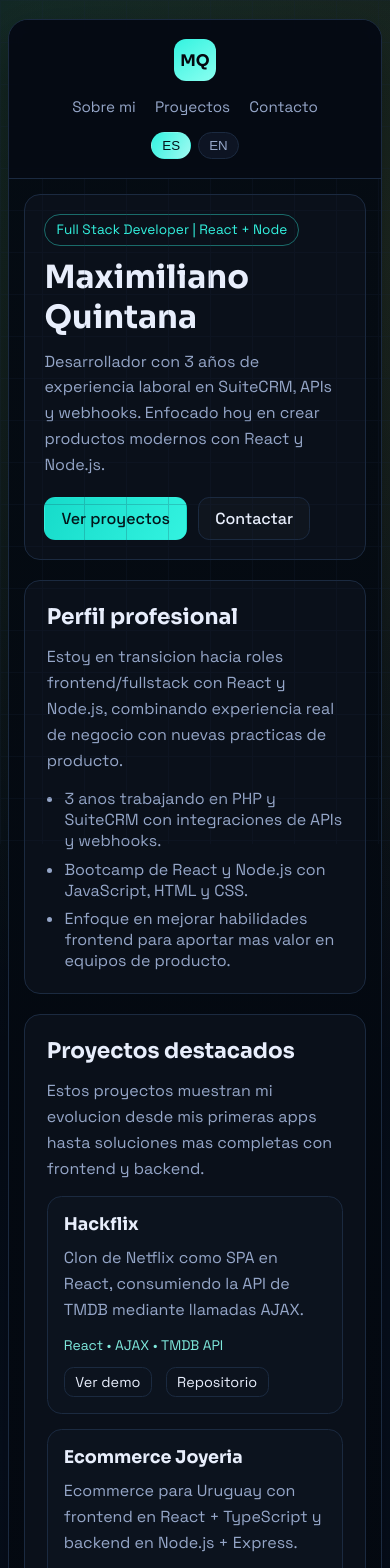
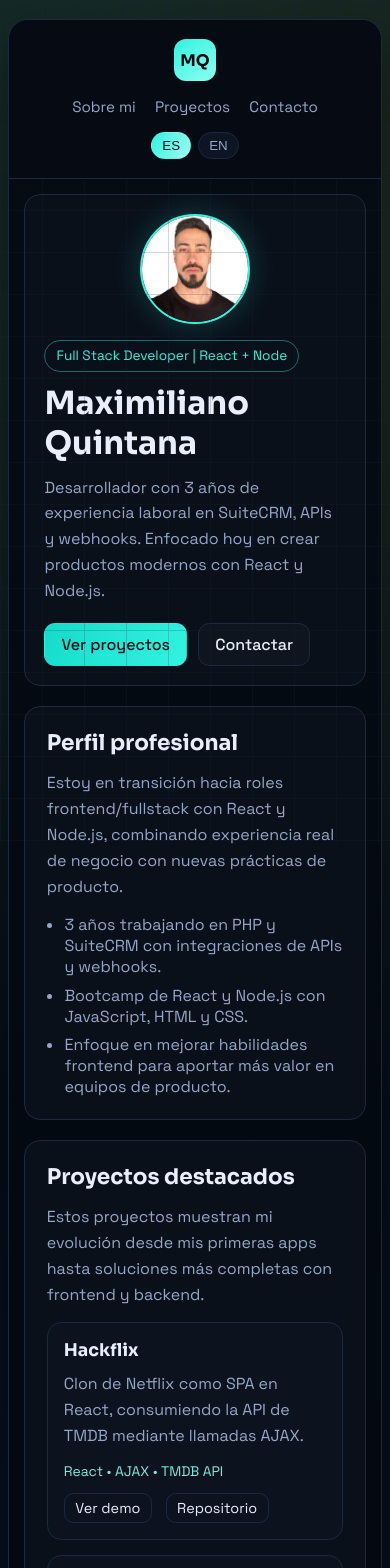
Before and after one commit to kasenawe/kasenawe-portfolio, a React (Vite) app: page / in a window 390 px wide. Shown: the top 1568 px of the page. Built offline with nearby package versions, Linux system fonts and the light colour scheme.

Commit message:
feat: add avatar image to hero section with responsive styling

```diff
--- a/src/components/HeroSection.tsx
+++ b/src/components/HeroSection.tsx
@@ -1,4 +1,5 @@
 import type { Copy } from "../types/portfolio";
+import avatarImg from "../assets/avatar.jpg";
 
 type Props = {
   hero: Copy["hero"];
@@ -7,6 +8,7 @@ type Props = {
 export function HeroSection({ hero }: Props) {
   return (
     <section className="hero-section">
+      <img className="hero-avatar" src={avatarImg} alt={hero.title} />
       <p className="hero-badge">{hero.badge}</p>
       <h1>{hero.title}</h1>
       <p className="hero-subtitle">{hero.subtitle}</p>
--- a/src/i18n/copy.ts
+++ b/src/i18n/copy.ts
@@ -18,17 +18,17 @@ export const copyByLanguage: Record<Language, Copy> = {
     about: {
       title: "Perfil profesional",
       intro:
-        "Estoy en transicion hacia roles frontend/fullstack con React y Node.js, combinando experiencia real de negocio con nuevas practicas de producto.",
+        "Estoy en transición hacia roles frontend/fullstack con React y Node.js, combinando experiencia real de negocio con nuevas prácticas de producto.",
       points: [
-        "3 anos trabajando en PHP y SuiteCRM con integraciones de APIs y webhooks.",
+        "3 años trabajando en PHP y SuiteCRM con integraciones de APIs y webhooks.",
         "Bootcamp de React y Node.js con JavaScript, HTML y CSS.",
-        "Enfoque en mejorar habilidades frontend para aportar mas valor en equipos de producto.",
+        "Enfoque en mejorar habilidades frontend para aportar más valor en equipos de producto.",
       ],
     },
     projects: {
       title: "Proyectos destacados",
       intro:
-        "Estos proyectos muestran mi evolucion desde mis primeras apps hasta soluciones mas completas con frontend y backend.",
+        "Estos proyectos muestran mi evolución desde mis primeras apps hasta soluciones más completas con frontend y backend.",
       actions: {
         live: "Ver demo",
         repo: "Repositorio",
--- a/src/index.css
+++ b/src/index.css
@@ -145,6 +145,25 @@ main {
   background: var(--bg-panel);
   border: 1px solid var(--line);
   border-radius: 1rem;
+}
+
+.hero-avatar {
+  width: 140px;
+  height: 140px;
+  border-radius: 50%;
+  object-fit: cover;
+  border: 2px solid var(--cyan);
+  display: block;
+  margin: 0 auto 1.2rem;
+  box-shadow: 0 0 30px rgba(51, 243, 224, 0.2);
+}
+
+@media (max-width: 600px) {
+  .hero-avatar {
+    width: 110px;
+    height: 110px;
+    margin-bottom: 1rem;
+  }
 }
 
 .hero-section {
```
Also changed, not shown: src/assets/avatar.jpg (added).
